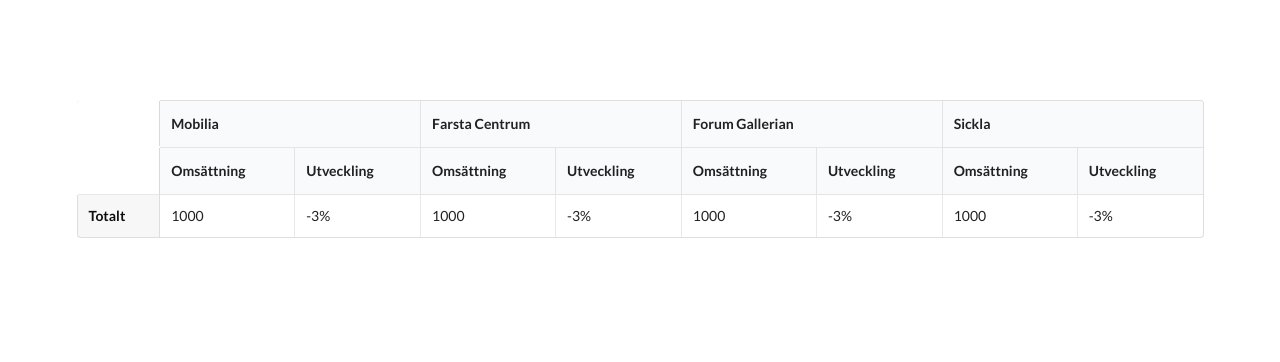
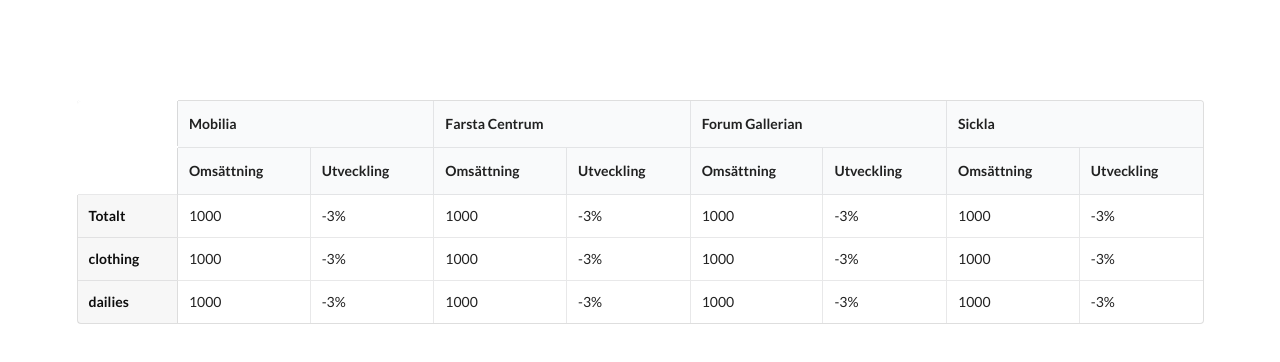
Before and after one commit to Rinbo/mall-comparison-example, a React (Create React App) app: page / in a window 1280 px wide. Shown: the top 362 px of the page. Built offline with nearby package versions, Linux system fonts and the light colour scheme.

Commit message:
Render commodity data

```diff
--- a/src/App.js
+++ b/src/App.js
@@ -1,11 +1,17 @@
-import React, { useState } from "react";
+import React, { useState, useEffect } from "react";
 import "semantic-ui-css/semantic.min.css";
 import { malls } from "./dummyData";
 
 const App = () => {
-  const [commodities, setCommodities] = useState(false);
-  const [categories, setCategories] = useState(false);
-  const [kedjor, setKedjor] = useState(false);
+  const [commodities, setCommodities] = useState([]);
+  const [categories, setCategories] = useState([]);
+  const [brands, setBrands] = useState([]);
+
+  useEffect(() => {
+    setCommodities(Object.keys(Object.values(malls)[0].commodities));
+    setCategories(Object.keys(Object.values(malls)[0].categories));
+    setBrands(Object.keys(Object.values(malls)[0].brands));
+  }, []);
 
   const renderColumnTitles = () => {
     return Object.values(malls).map(mall => {
@@ -13,8 +19,8 @@
     });
   };
 
-  const renderMetaData = () => {
-    return Object.values(malls).map(mall => {
+  const renderSubHeaders = () => {
+    return Object.values(malls).map(() => {
       return (
         <>
           <th>Omsättning</th>
@@ -34,7 +40,27 @@
     });
   };
 
-  const renderCommodityData = () => {};
+  const renderCommodityData = () => {
+    return commodities.map(commodity => {
+      return (
+        <tr>
+          <td>{commodity}</td>
+          {commodityData(commodity)}
+        </tr>
+      );
+    });
+  };
+
+  const commodityData = commodity => {
+    return Object.values(malls).map(mall => {
+      return (
+        <>
+          <td>{mall.commodities[commodity].revenue}</td>
+          <td>{mall.commodities[commodity].change}%</td>
+        </>
+      );
+    });
+  };
 
   const renderMallsInColumn = () => {
     return (
@@ -48,7 +74,7 @@
 
             <tr>
               <th></th>
-              {renderMetaData()}
+              {renderSubHeaders()}
             </tr>
           </thead>
           <tbody>
@@ -56,6 +82,7 @@
               <td>Totalt</td>
               {renderMallData()}
             </tr>
+            {renderCommodityData()}
           </tbody>
         </table>
       </div>
```
